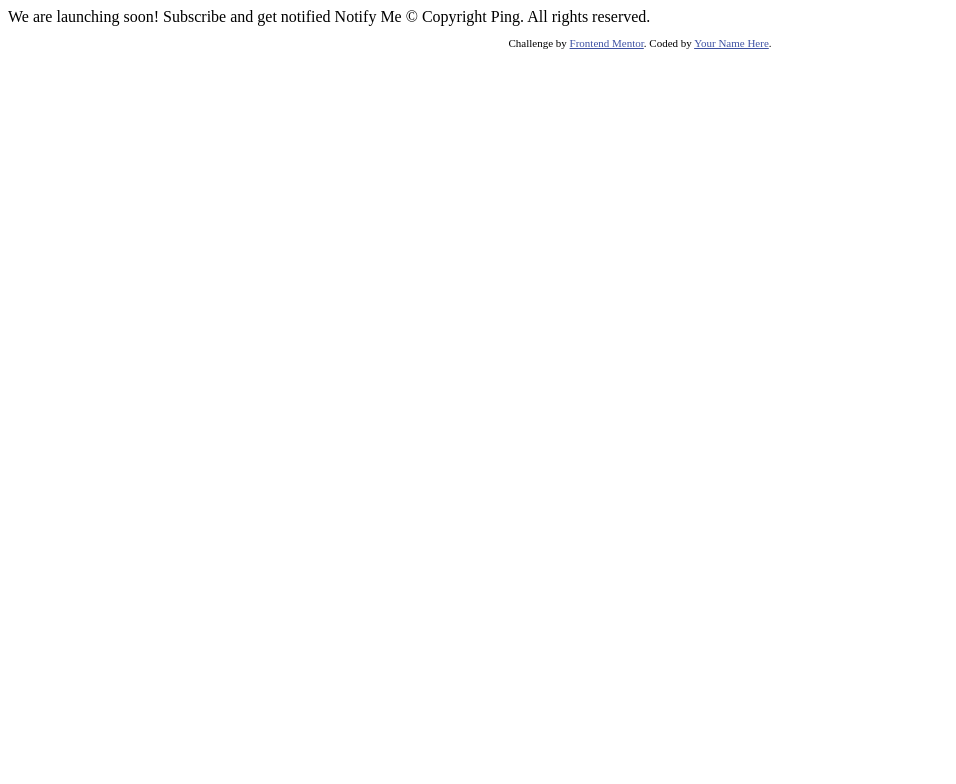
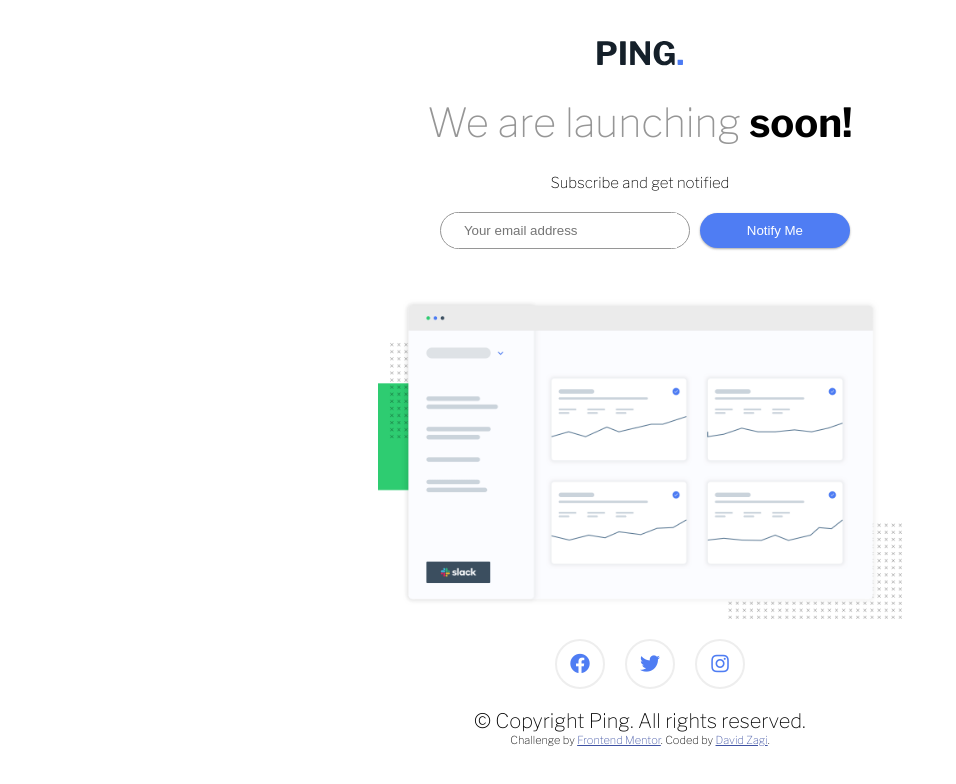
Before and after one commit to tizah/frontend-challenge, a plain HTML site: page ping-coming-soon-page-master/index.html in a window 1280 px wide. Shown: the whole page, without its empty margins (0-956 px from the left). Drawn offline with nearby package versions, Linux system fonts and the light colour scheme.

Commit message:
solve part of the challenge

```diff
--- a/ping-coming-soon-page-master/index.html
+++ b/ping-coming-soon-page-master/index.html
@@ -5,6 +5,8 @@
   <meta name="viewport" content="width=device-width, initial-scale=1.0"> <!-- displays site properly based on user's device -->
 
   <link rel="icon" type="image/png" sizes="32x32" href="./images/favicon-32x32.png">
+   <link rel="stylesheet" href="https://cdnjs.cloudflare.com/ajax/libs/font-awesome/5.15.2/css/all.min.css">
+  <link rel="stylesheet" href="styles.css">
 
   <title>Frontend Mentor | Ping coming soon page</title>
 
@@ -16,18 +18,41 @@
 </head>
 <body>
 
-  We are launching soon!
 
-  Subscribe and get notified
+  <div class="container">
+    <div>
+      <img src="images/logo.svg" alt="logo" />
+    </div>
+    <div class="main">
+          <h1> <span>We are launching</span> soon!</h1>
 
-  Notify Me
+        <p>Subscribe and get notified</p>
+        <div class="notify">
+          <div class="input">
+            <input type="email" required placeholder="Your email address"/>
+          </div>
 
-  &copy; Copyright Ping. All rights reserved.
+          <button>Notify Me</button>
+        </div>
+
+
+
+        <img src="images/illustration-dashboard.png" alt="illustration" />
+        <ul class="social-links">
+          <li><a href="#"><i class="fab fa-facebook"></i></a></li>
+          <li><a href="#"><i class="fab fa-twitter"></i></a></li>
+          <li><a href="#"><i class="fab fa-instagram"></i></a></li>
+        </ul>
+        &copy; Copyright Ping. All rights reserved.
+    </div>
+
+  </div>
+
 
   <footer>
     <p class="attribution">
       Challenge by <a href="https://www.frontendmentor.io?ref=challenge" target="_blank">Frontend Mentor</a>.
-      Coded by <a href="#">Your Name Here</a>.
+      Coded by <a href="https://davidzagi.netlify.app/">David Zagi</a>.
     </p>
   </footer>
 </body>
--- /dev/null
+++ b/ping-coming-soon-page-master/styles.css
@@ -0,0 +1,132 @@
+@import url("https://fonts.googleapis.com/css2?family=Libre+Franklin:ital,wght@0,100;0,600;0,700;1,300&display=swap");
+* {
+  box-sizing: border-box;
+}
+
+body {
+  margin: 0;
+  padding: 0;
+  min-height: 100vh;
+  font-size: 20px;
+  font-family: "Libre Franklin", sans-serif;
+}
+
+.container {
+  width: 1200px;
+  max-width: 100%;
+  margin: auto;
+  display: flex;
+  justify-content: center;
+  align-items: center;
+  flex-direction: column;
+  padding-top: 40px;
+}
+
+.main {
+  display: flex;
+  justify-content: center;
+  align-items: center;
+  flex-direction: column;
+}
+
+.main > img {
+  max-width: 100%;
+  height: 16em;
+  margin-top: 40px;
+}
+
+p {
+  margin-top: 0;
+  margin-bottom: 10px;
+  font-size: 15px;
+}
+
+h1 > span {
+  font-weight: 100;
+  color: hsl(0, 0%, 59%);
+}
+
+.notify {
+  display: flex;
+  align-items: center;
+  justify-content: center;
+  width: 80%;
+}
+
+.input {
+  display: flex;
+  justify-content: center;
+  align-items: center;
+  border: 1px solid hsl(0, 0%, 59%);
+  border-radius: 2em;
+  margin: 10px;
+  padding: 0px;
+  width: 60%;
+}
+input {
+  padding: 10px;
+  border-style: hidden;
+  outline: none;
+  width: 90%;
+}
+
+button {
+  width: 150px;
+  padding: 10px;
+  border: none;
+  border-radius: 50px;
+  background-color: hsl(223, 87%, 63%);
+  color: white;
+  box-shadow: 0 1px 3px rgba(0, 0, 0, 0.12), 0 1px 2px rgba(0, 0, 0, 0.24);
+  outline: none;
+  cursor: pointer;
+}
+
+.social-links {
+  padding: 0;
+  list-style-type: none;
+  display: flex;
+  justify-content: flex-end;
+}
+
+.social-links a {
+  border-radius: 50%;
+  border: 2px solid #eee;
+  color: hsl(223, 87%, 63%);
+  display: inline-flex;
+  align-items: center;
+  justify-content: center;
+  height: 50px;
+  width: 50px;
+  text-decoration: none;
+  margin-left: 20px;
+}
+.social-links a:hover {
+  background-color: hsl(223, 87%, 63%);
+  color: #fff;
+  border: none;
+}
+
+button:hover {
+  background-color: hsl(223, 86%, 80%);
+}
+
+@media screen and (max-width: 768px) {
+  h1 {
+    font-size: 20px;
+  }
+  .notify {
+    display: flex;
+    align-items: center;
+    justify-content: center;
+    flex-direction: column;
+    width: 100%;
+  }
+
+  .input {
+    width: 80%;
+  }
+  button {
+    width: 80%;
+  }
+}
```
